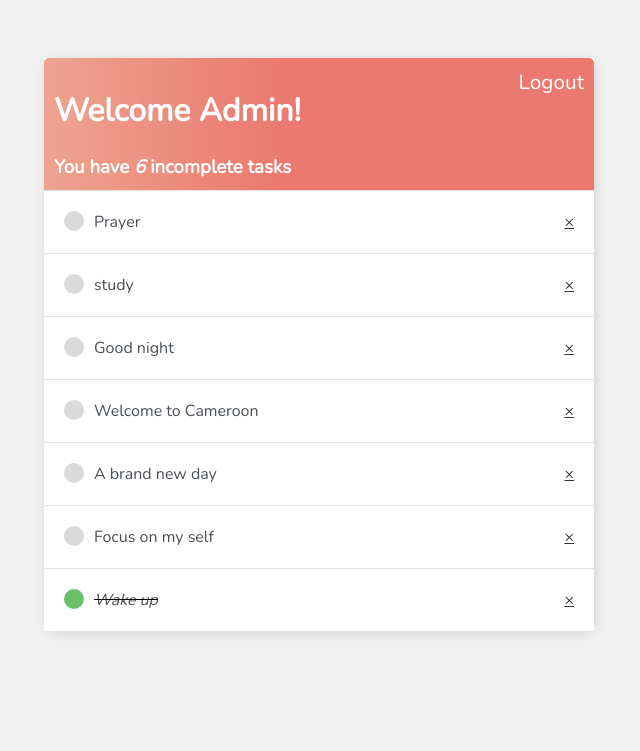
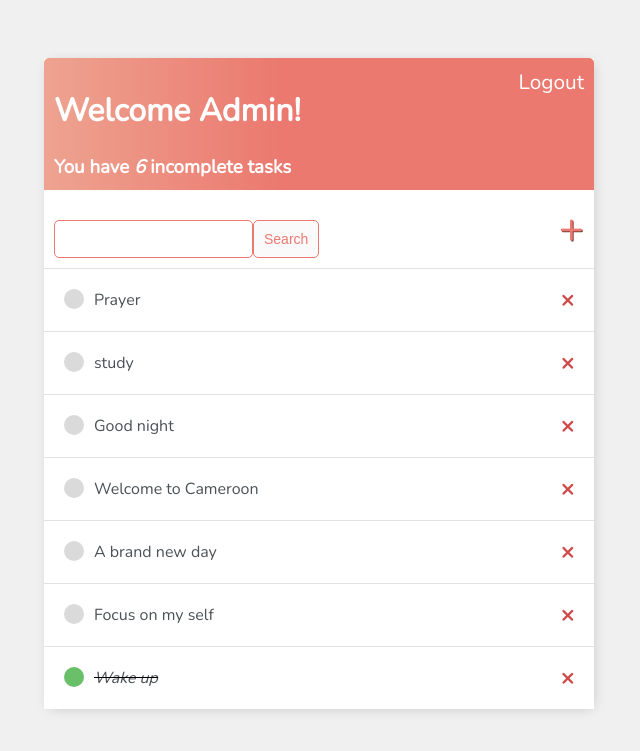
Before and after one commit to MaximeDYNA/todo_list, a Django app: page / in a window 1280 px wide. Shown: the top 751 px of the page, without its empty margins (321-961 px from the left). Run offline with Django 5.2, Linux system fonts and the light colour scheme; a user stored in the database is signed in; data comes from the database, SQL or seed files in the repository; both versions use the stored data as it was after the commit.

Commit message:
Fininalizing everything all done, customizing all views, register, login, delete, addTask

```diff
--- a/base/templates/base/main.html
+++ b/base/templates/base/main.html
@@ -89,6 +89,57 @@
                 border-radius: 50%;
             }
 
+            .delete-link{
+                text-decoration: none;
+                font-weight: 900;
+                color: #cf4949;
+                font-size: 22px;
+                line-height: 0;
+            }
+
+            #search-add-wrapper {
+                display: flex;
+                justify-content: space-between;
+                align-items: center;
+                padding: 10px;
+            }
+
+            #link-add {
+                color: #EB796F;
+                text-decoration: none;
+                font-size: 42px;
+                text-shadow: 1px 1px #81413b;
+            }
+
+            input[type=text],
+            input[type=password],
+            textarea {
+                border: 1px solid #EB796F;
+                border-radius: 5px;
+                padding: 10px;
+                width: 90%;
+            }
+
+            label {
+                padding-top: 10px !important;
+                display: block;
+            }
+
+            .button {
+                border: 1px solid #EB796F;
+                background-color: #FAFAFA;
+                color: #EB796F;
+                padding: 10px;
+                font-size: 14px;
+                border-radius: 5px;
+                cursor: pointer;
+                text-decoration: none;
+            }
+
+            .card-body {
+                padding: 20px;
+            }
+
         </style>
     </head>
     <body>
--- a/base/templates/base/task_list.html
+++ b/base/templates/base/task_list.html
@@ -16,19 +16,22 @@
     <!--<a href="{% url 'logout' %}">Logout</a>-->
     {% else %}
     <a href="{% url 'login' %}">Login</a>
+    {% endif %}
+</div>
 
-    {% endif %}
-
+<div id="search-add-wrapper">
+    <form method="GET" style="margin-top: 20px;display: flex;">
+        <input type="text" name="search-area" placeholder="" value="{{ search_input }}">
+        <input class="button" type="submit" value="Search">
+    </form>
+    <a id="link-add" href="{% url 'task-create' %}">&#43;</a>
 </div>
 
 
 
 
-{% comment %} <a href="{% url 'task-create' %}">Add Task</a>
-<form>
-    <input type="text" name="search-area" placeholder="Search" value="{{ search_input }}">
-    <input type="submit" value="Search">
-</form> {% endcomment %}
+{% comment %}
+ {% endcomment %}
 
  <div class="task-items-wrapper">
     {% for task in tasks %}
```
Also changed, not shown: base/templates/base/login.html (+5 -3 lines), base/templates/base/register.html (+14 -7 lines), base/templates/base/task_confirm_delete.html (+6 -5 lines), base/templates/base/task_form.html (+11 -5 lines), db.sqlite3.
